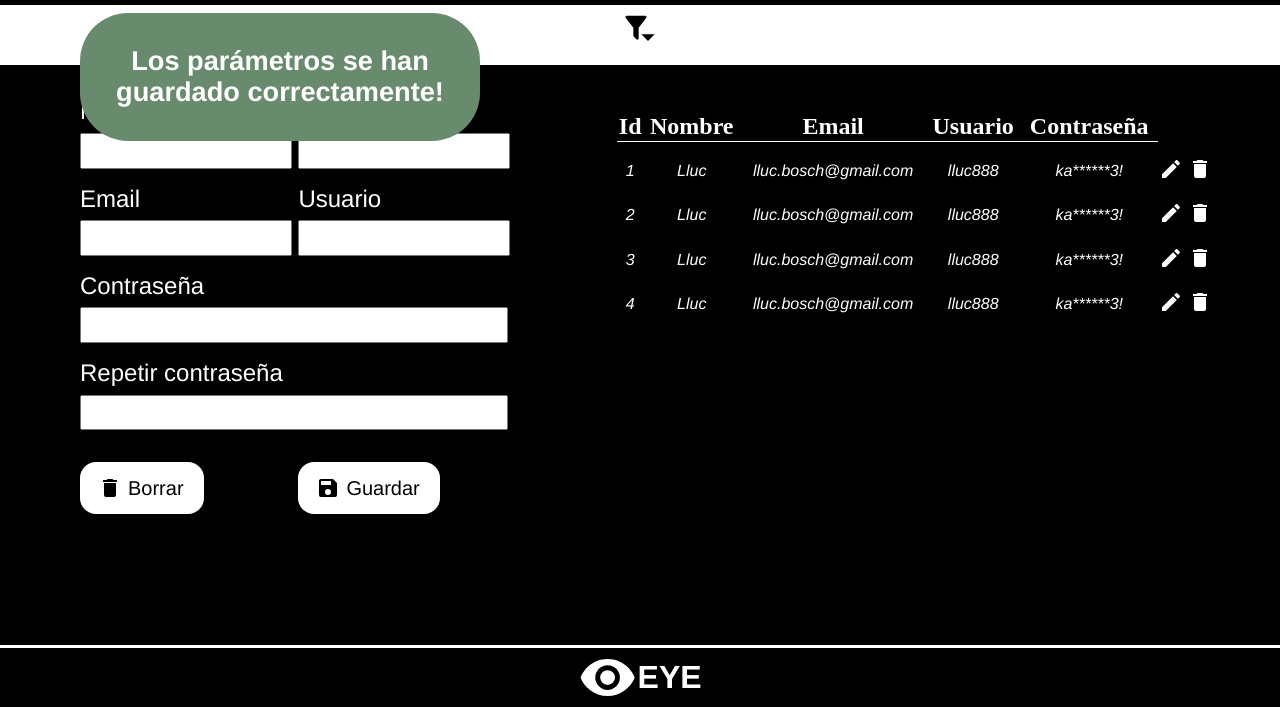
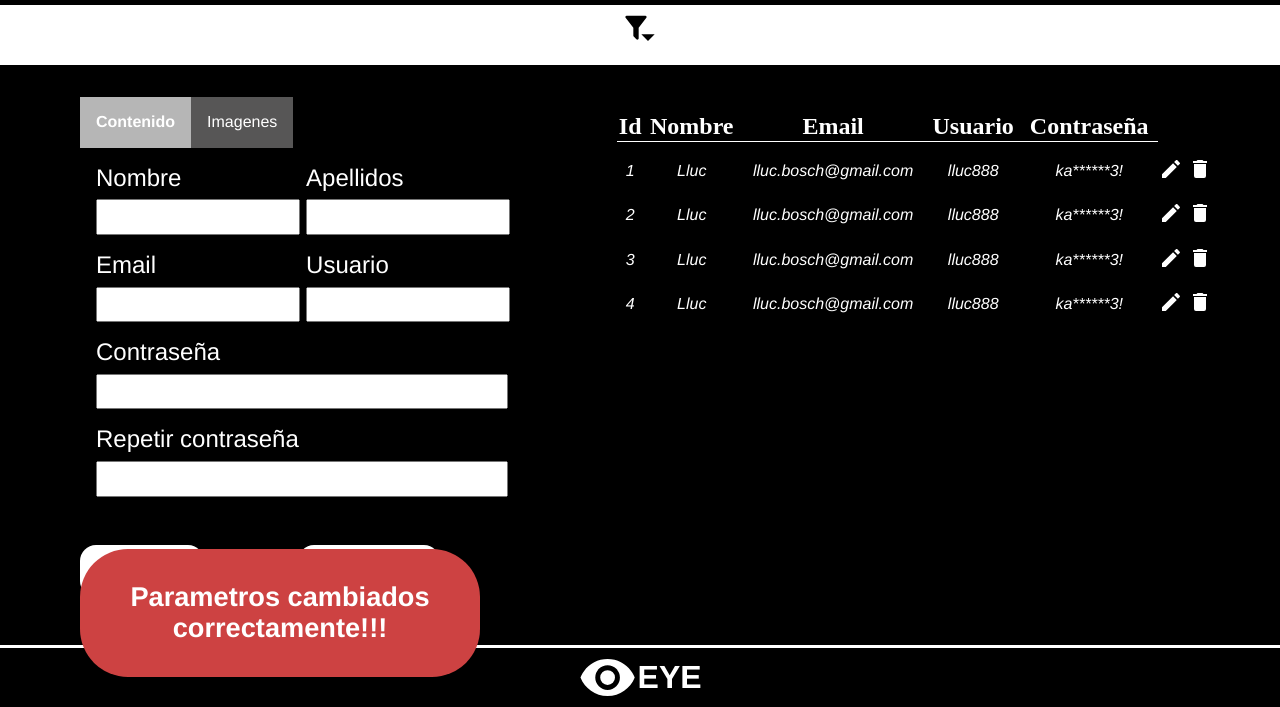
Before and after one commit to LlucBosch/web-discoteca, a plain HTML site: page panel.html in a window 1280 px wide. Both pictures are taken after a click on the button "Guardar". Shown: the part 93-800 px from the top of the page. Drawn offline with Linux system fonts and the light colour scheme.

Commit message:
notification

```diff
--- a/js/form.js
+++ b/js/form.js
@@ -6,7 +6,7 @@ export let renderForm = () => {
 
     buttonSavePanel.addEventListener("click", () => {
 
-        notificationTransition(5000);
+        notificationTransition(5000,"<p>Parametros cambiados correctamente!!!</p>", 'error');
 
     })
 
--- a/js/notification.js
+++ b/js/notification.js
@@ -1,13 +1,25 @@
-    export let notificationTransition = (seconds) => {
+    export let notificationTransition = (seconds, text, validate) => {
 
-
+        document.getElementById("notification").innerHTML = text;
 
         let notification = document.getElementById("notification");
 
-        notification.classList.add("active");
+        if (validate == 'succes') {
 
-        setTimeout(function(){
-            notification.classList.remove("active");
-        }, seconds)
+            notification.classList.add("succes");
+
+            setTimeout(function(){
+                notification.classList.remove("succes");
+            }, seconds)
+
+        } else if (validate == 'error') {
+
+            notification.classList.add("error");
+
+            setTimeout(function(){
+                notification.classList.remove("error");
+            }, seconds)
+
+        }
 
     }
--- a/panel.html
+++ b/panel.html
@@ -29,7 +29,8 @@
                 <div class="column">
                     <div class="header-main-logo">
                         <svg viewBox="0 0 24 24">
-                            <path fill="currentColor" d="M12 1L21 5V11C21 16.55 17.16 21.74 12 23C6.84 21.74 3 16.55 3 11V5L12 1M16 14H8V15.5C8 15.77 8.19 15.96 8.47 16L8.57 16H15.43C15.74 16 15.95 15.84 16 15.59L16 15.5V14M17 8L17 8L14.33 10.67L12 8.34L9.67 10.67L7 8L7 8L8 13H16L17 8Z" />
+                            <path fill="currentColor"
+                                d="M12 1L21 5V11C21 16.55 17.16 21.74 12 23C6.84 21.74 3 16.55 3 11V5L12 1M16 14H8V15.5C8 15.77 8.19 15.96 8.47 16L8.57 16H15.43C15.74 16 15.95 15.84 16 15.59L16 15.5V14M17 8L17 8L14.33 10.67L12 8.34L9.67 10.67L7 8L7 8L8 13H16L17 8Z" />
                         </svg>
                         <h1>Administración</h1>
                     </div>
@@ -53,13 +54,14 @@
     </header>
 
     <main>
-        <div class="notification" id="notification">
-            <p>Los parámetros se han guardado correctamente!</p>
-        </div>
+
+        <div class="notification" id="notification"></div>
+
         <div class="filters">
             <button id="buttonFilters">
                 <svg viewBox="0 0 24 24">
-                    <path fill="currentColor" d="M11 11L16.76 3.62A1 1 0 0 0 16.59 2.22A1 1 0 0 0 16 2H2A1 1 0 0 0 1.38 2.22A1 1 0 0 0 1.21 3.62L7 11V16.87A1 1 0 0 0 7.29 17.7L9.29 19.7A1 1 0 0 0 10.7 19.7A1 1 0 0 0 11 18.87V11M13 16L18 21L23 16Z" />
+                    <path fill="currentColor"
+                        d="M11 11L16.76 3.62A1 1 0 0 0 16.59 2.22A1 1 0 0 0 16 2H2A1 1 0 0 0 1.38 2.22A1 1 0 0 0 1.21 3.62L7 11V16.87A1 1 0 0 0 7.29 17.7L9.29 19.7A1 1 0 0 0 10.7 19.7A1 1 0 0 0 11 18.87V11M13 16L18 21L23 16Z" />
                 </svg>
             </button>
         </div>
@@ -74,11 +76,15 @@
 
 
         <div class="panel">
-
-
             <div class="desktop-two-columns-aside-panel">
                 <div class="column-aside">
+                        <div class="tabs">
+                            <div class="tab active" data-number="one"><p>Contenido</p></div>
+                            <div class="tab" data-number="two"><p>Imagenes</p></div>
+                        </div>
                     <div class="panel-form">
+                        <div class="panel-tabs-related">
+                            <div class="tab-related active" data-number="one">
                                 <form>
                                     <div class="desktop-two-columns">
                                         <div class="column">
@@ -149,6 +155,13 @@
                                         </div>
                                     </div>
                                 </form>
+                            </div>
+                            <div class="tab-related" data-number="two">
+                                <input type="file">
+                            </div>
+
+                        </div>
+
                         <div class="panel-form-buttons">
                             <div class="desktop-two-columns">
                                 <div class="column">
@@ -156,7 +169,8 @@
                                         <div class="svg-wrapper-1">
                                             <div class="svg-wrapper">
                                                 <svg style="width:24px;height:24px" viewBox="0 0 24 24">
-                                                    <path fill="currentColor" d="M19,4H15.5L14.5,3H9.5L8.5,4H5V6H19M6,19A2,2 0 0,0 8,21H16A2,2 0 0,0 18,19V7H6V19Z" />
+                                                    <path fill="currentColor"
+                                                        d="M19,4H15.5L14.5,3H9.5L8.5,4H5V6H19M6,19A2,2 0 0,0 8,21H16A2,2 0 0,0 18,19V7H6V19Z" />
                                                 </svg>
                                             </div>
                                         </div>
@@ -168,7 +182,8 @@
                                         <div class="svg-wrapper-1">
                                             <div class="svg-wrapper">
                                                 <svg style="width:24px;height:24px" viewBox="0 0 24 24">
-                                                    <path fill="currentColor" d="M15,9H5V5H15M12,19A3,3 0 0,1 9,16A3,3 0 0,1 12,13A3,3 0 0,1 15,16A3,3 0 0,1 12,19M17,3H5C3.89,3 3,3.9 3,5V19A2,2 0 0,0 5,21H19A2,2 0 0,0 21,19V7L17,3Z" />
+                                                    <path fill="currentColor"
+                                                        d="M15,9H5V5H15M12,19A3,3 0 0,1 9,16A3,3 0 0,1 12,13A3,3 0 0,1 15,16A3,3 0 0,1 12,19M17,3H5C3.89,3 3,3.9 3,5V19A2,2 0 0,0 5,21H19A2,2 0 0,0 21,19V7L17,3Z" />
                                                 </svg>
                                             </div>
                                         </div>
@@ -201,14 +216,16 @@
                                             <div class="column">
                                                 <div class="panel-button-table">
                                                     <svg viewBox="0 0 24 24">
-                                                        <path fill="currentColor" d="M20.71,7.04C21.1,6.65 21.1,6 20.71,5.63L18.37,3.29C18,2.9 17.35,2.9 16.96,3.29L15.12,5.12L18.87,8.87M3,17.25V21H6.75L17.81,9.93L14.06,6.18L3,17.25Z" />
+                                                        <path fill="currentColor"
+                                                            d="M20.71,7.04C21.1,6.65 21.1,6 20.71,5.63L18.37,3.29C18,2.9 17.35,2.9 16.96,3.29L15.12,5.12L18.87,8.87M3,17.25V21H6.75L17.81,9.93L14.06,6.18L3,17.25Z" />
                                                     </svg>
                                                 </div>
                                             </div>
                                             <div class="column">
                                                 <div class="panel-button-table">
                                                     <svg viewBox="0 0 24 24">
-                                                        <path fill="currentColor" d="M19,4H15.5L14.5,3H9.5L8.5,4H5V6H19M6,19A2,2 0 0,0 8,21H16A2,2 0 0,0 18,19V7H6V19Z" />
+                                                        <path fill="currentColor"
+                                                            d="M19,4H15.5L14.5,3H9.5L8.5,4H5V6H19M6,19A2,2 0 0,0 8,21H16A2,2 0 0,0 18,19V7H6V19Z" />
                                                     </svg>
                                                 </div>
                                             </div>
@@ -226,14 +243,16 @@
                                             <div class="column">
                                                 <div class="panel-button-table">
                                                     <svg viewBox="0 0 24 24">
-                                                        <path fill="currentColor" d="M20.71,7.04C21.1,6.65 21.1,6 20.71,5.63L18.37,3.29C18,2.9 17.35,2.9 16.96,3.29L15.12,5.12L18.87,8.87M3,17.25V21H6.75L17.81,9.93L14.06,6.18L3,17.25Z" />
+                                                        <path fill="currentColor"
+                                                            d="M20.71,7.04C21.1,6.65 21.1,6 20.71,5.63L18.37,3.29C18,2.9 17.35,2.9 16.96,3.29L15.12,5.12L18.87,8.87M3,17.25V21H6.75L17.81,9.93L14.06,6.18L3,17.25Z" />
                                                     </svg>
                                                 </div>
                                             </div>
                                             <div class="column">
                                                 <div class="panel-button-table">
                                                     <svg viewBox="0 0 24 24">
-                                                        <path fill="currentColor" d="M19,4H15.5L14.5,3H9.5L8.5,4H5V6H19M6,19A2,2 0 0,0 8,21H16A2,2 0 0,0 18,19V7H6V19Z" />
+                                                        <path fill="currentColor"
+                                                            d="M19,4H15.5L14.5,3H9.5L8.5,4H5V6H19M6,19A2,2 0 0,0 8,21H16A2,2 0 0,0 18,19V7H6V19Z" />
                                                     </svg>
                                                 </div>
                                             </div>
@@ -251,14 +270,16 @@
                                             <div class="column">
                                                 <div class="panel-button-table">
                                                     <svg viewBox="0 0 24 24">
-                                                        <path fill="currentColor" d="M20.71,7.04C21.1,6.65 21.1,6 20.71,5.63L18.37,3.29C18,2.9 17.35,2.9 16.96,3.29L15.12,5.12L18.87,8.87M3,17.25V21H6.75L17.81,9.93L14.06,6.18L3,17.25Z" />
+                                                        <path fill="currentColor"
+                                                            d="M20.71,7.04C21.1,6.65 21.1,6 20.71,5.63L18.37,3.29C18,2.9 17.35,2.9 16.96,3.29L15.12,5.12L18.87,8.87M3,17.25V21H6.75L17.81,9.93L14.06,6.18L3,17.25Z" />
                                                     </svg>
                                                 </div>
                                             </div>
                                             <div class="column">
                                                 <div class="panel-button-table">
                                                     <svg viewBox="0 0 24 24">
-                                                        <path fill="currentColor" d="M19,4H15.5L14.5,3H9.5L8.5,4H5V6H19M6,19A2,2 0 0,0 8,21H16A2,2 0 0,0 18,19V7H6V19Z" />
+                                                        <path fill="currentColor"
+                                                            d="M19,4H15.5L14.5,3H9.5L8.5,4H5V6H19M6,19A2,2 0 0,0 8,21H16A2,2 0 0,0 18,19V7H6V19Z" />
                                                     </svg>
                                                 </div>
                                             </div>
@@ -276,14 +297,16 @@
                                             <div class="column">
                                                 <div class="panel-button-table">
                                                     <svg viewBox="0 0 24 24">
-                                                        <path fill="currentColor" d="M20.71,7.04C21.1,6.65 21.1,6 20.71,5.63L18.37,3.29C18,2.9 17.35,2.9 16.96,3.29L15.12,5.12L18.87,8.87M3,17.25V21H6.75L17.81,9.93L14.06,6.18L3,17.25Z" />
+                                                        <path fill="currentColor"
+                                                            d="M20.71,7.04C21.1,6.65 21.1,6 20.71,5.63L18.37,3.29C18,2.9 17.35,2.9 16.96,3.29L15.12,5.12L18.87,8.87M3,17.25V21H6.75L17.81,9.93L14.06,6.18L3,17.25Z" />
                                                     </svg>
                                                 </div>
                                             </div>
                                             <div class="column">
                                                 <div class="panel-button-table">
                                                     <svg viewBox="0 0 24 24">
-                                                        <path fill="currentColor" d="M19,4H15.5L14.5,3H9.5L8.5,4H5V6H19M6,19A2,2 0 0,0 8,21H16A2,2 0 0,0 18,19V7H6V19Z" />
+                                                        <path fill="currentColor"
+                                                            d="M19,4H15.5L14.5,3H9.5L8.5,4H5V6H19M6,19A2,2 0 0,0 8,21H16A2,2 0 0,0 18,19V7H6V19Z" />
                                                     </svg>
                                                 </div>
                                             </div>
--- a/sass/admin/pages/home/desktop/_panel.scss
+++ b/sass/admin/pages/home/desktop/_panel.scss
@@ -103,21 +103,31 @@
     position: absolute;
     width: 25rem;
     height: 8rem;
-    background-color: rgb(104, 139, 110);
     text-align: center;
-    margin-left: -400px;
-    margin-top: 0.5rem;
+    opacity: 0%;
+    margin-top: 34rem;
     border-radius: 3rem;
     font-weight: 600;
-    transition: 0.5s;
+    transition: 1s;
+    z-index: -1;
 
     p{
         margin-top: 2rem;
         font-size: 1.7rem;
     }
 
-    &.active{
+    &.succes{
         margin-left: 5rem;
-        transition: 0.5s;
+        transition: 1s;
+        background-color: hsl(120, 40%, 58%);
+        opacity: 100%;
+        z-index: 0;
+    }
+    &.error{
+        margin-left: 5rem;
+        transition: 1s;
+        background-color: hsl(0, 58%, 53%);
+        opacity: 100%;
+        z-index: 0;
     }
 }
--- a/sass/front/pages/home/desktop/_ticket.scss
+++ b/sass/front/pages/home/desktop/_ticket.scss
@@ -62,10 +62,10 @@
         padding: 1rem 1rem 1rem 1rem;
         align-items: center;
         cursor: pointer;
-        background-color: grey;
+        background-color: rgb(87, 86, 86);
 
         &.active{
-        background-color: white;
+        background-color: rgb(182, 182, 182);
         font-weight: 600;
     }
     }
```
Also changed, not shown: js/upload-image.js (added, +18 -0 lines), style/app.css, 1 other file. Lines whose indentation alone changed are shown as unchanged.
